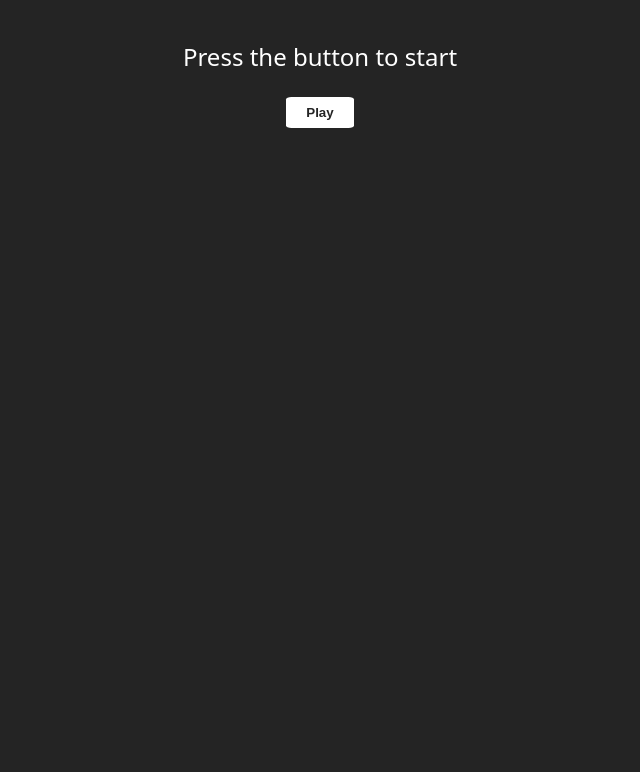
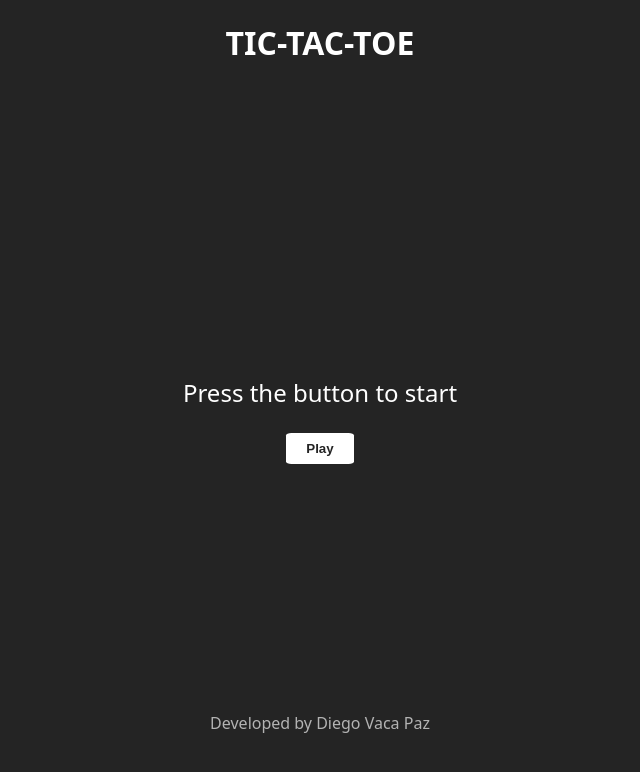
Before and after one commit to diegovacapaz/React_TIC-TAC-TOE, a React (Vite) app: page / in a window 1280 px wide. Shown: the top 772 px of the page, without its empty margins (320-960 px from the left). Built offline with nearby package versions, Linux system fonts and the light colour scheme.

Commit message:
Footer and Nav developed

```diff
--- a/src/App.css
+++ b/src/App.css
@@ -2,6 +2,10 @@
     font-family: system-ui;
     background-color: #242424;
     color: #ffffff;
+}
+
+main {
+    height: 76vh;
 }
 
 .btn {
--- a/src/App.jsx
+++ b/src/App.jsx
@@ -1,13 +1,17 @@
 import './App.css';
+import Footer from './components/Footer/Footer';
+import Navigator from './components/Navigator/Navigator';
 import RoutesComponent from "./routes/RoutesComponent";
 
 function App() {
 
   return (
     <>
+      <Navigator></Navigator>
       <main>
         <RoutesComponent></RoutesComponent>
       </main>
+      <Footer></Footer>
     </>
   )
 }
--- /dev/null
+++ b/src/components/Footer/Footer.css
@@ -0,0 +1,5 @@
+footer {
+    text-align: center;
+    font-weight: 200;
+    color: #b3b3b3;
+}
--- /dev/null
+++ b/src/components/Footer/Footer.jsx
@@ -0,0 +1,11 @@
+import "./Footer.css";
+
+const Footer = () => {
+    return (
+        <footer>
+            Developed by Diego Vaca Paz
+        </footer>
+    );
+}
+
+export default Footer;
--- a/src/components/Menu/Menu.css
+++ b/src/components/Menu/Menu.css
@@ -1,5 +1,9 @@
 .header {
     text-align: center;
+    display: flex;
+    flex-direction: column;
+    justify-content: center;
+    height: 100%;
 }
 
 .header p {
--- a/src/components/Menu/Menu.jsx
+++ b/src/components/Menu/Menu.jsx
@@ -6,8 +6,10 @@ const Menu = () => {
 
     return (
         <section className="header">
-            <p>Press the button to start</p>
-            <button className="btn btn-white" type="button" onClick={()=> navigate("/game")}>Play</button>
+            <div>
+                <p>Press the button to start</p>
+                <button className="btn btn-white" type="button" onClick={()=> navigate("/game")}>Play</button>
+            </div>
         </section>
     );
 }
--- /dev/null
+++ b/src/components/Navigator/Navigator.css
@@ -0,0 +1,3 @@
+header {
+    text-align: center;
+}
--- /dev/null
+++ b/src/components/Navigator/Navigator.jsx
@@ -0,0 +1,13 @@
+import "./Navigator.css";
+
+const Navigator = () => {
+    return (
+        <>
+            <header>
+                <h1>TIC-TAC-TOE</h1>
+            </header>
+        </>
+    );
+}
+
+export default Navigator;
```
